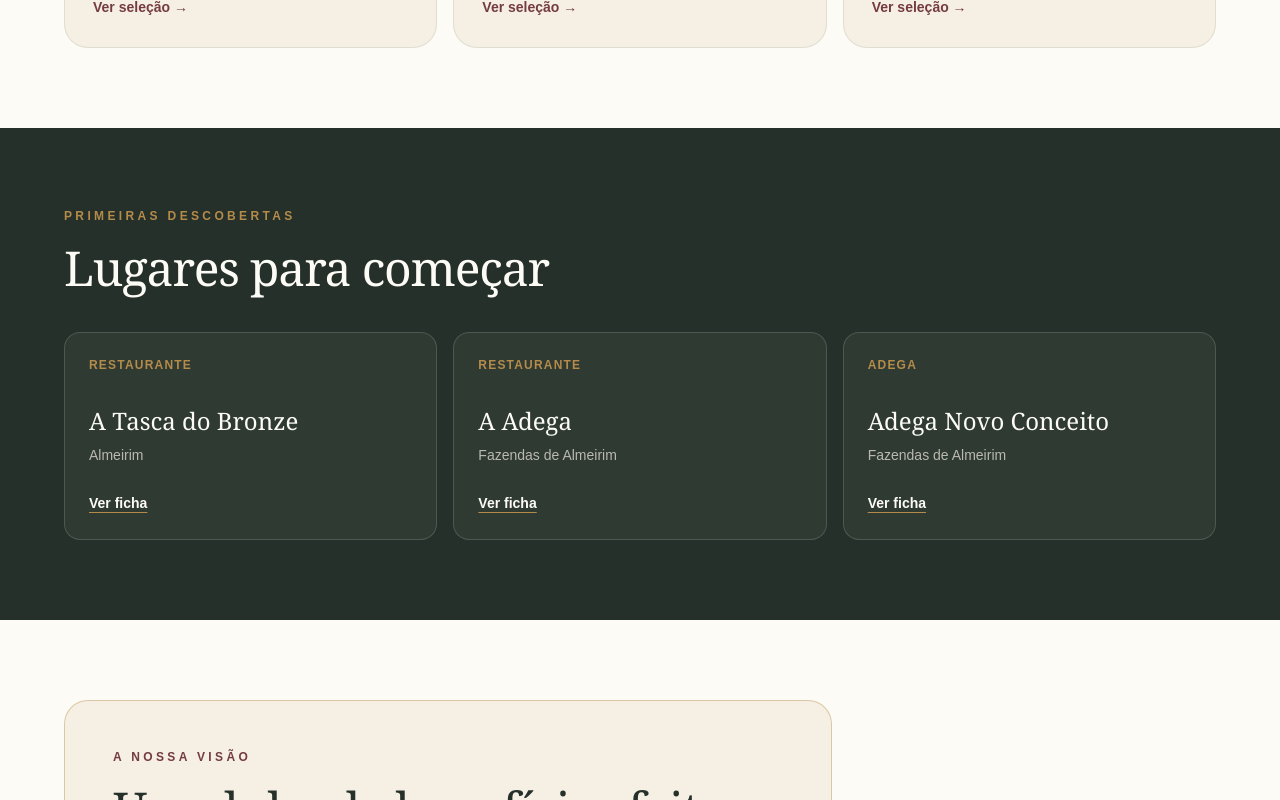
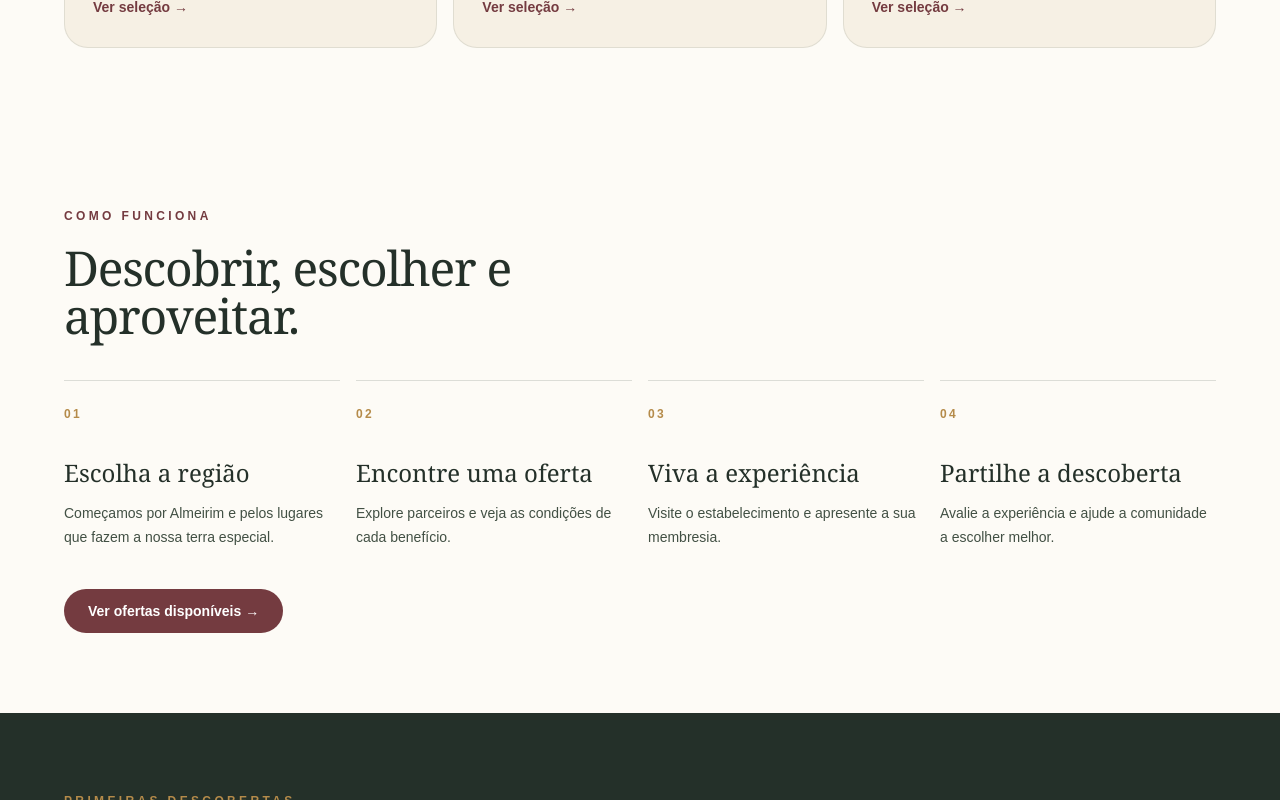
Before and after one commit to Maxwellsan91/ClubeDaqui, a Next.js app in the folder apps/web/: page / in a window 1280 px wide. Shown: the part 1020-1820 px from the top of the page. Built offline with nearby package versions, Linux system fonts and the light colour scheme.

Commit message:
feat: shape home as local gourmet route

```diff
--- a/apps/web/src/app/page.tsx
+++ b/apps/web/src/app/page.tsx
@@ -20,6 +20,12 @@ export default function HomePage() {
           Clube Ribatejo
         </p>
         <div className="flex items-center gap-4">
+          <Link
+            href="/ofertas"
+            className="text-wine-700 hidden text-sm font-semibold sm:block"
+          >
+            Ofertas
+          </Link>
           <Link href="/conta" className="text-wine-700 text-sm font-semibold">
             Minha conta
           </Link>
@@ -83,6 +89,54 @@ export default function HomePage() {
           ))}
         </div>
       </section>
+      <section className="mx-auto max-w-7xl px-6 py-20 sm:px-10 lg:px-16">
+        <p className="text-wine-700 text-xs font-semibold tracking-[0.28em] uppercase">
+          Como funciona
+        </p>
+        <h2 className="font-display mt-5 max-w-2xl text-4xl tracking-tight text-olive-900 sm:text-5xl">
+          Descobrir, escolher e aproveitar.
+        </h2>
+        <div className="mt-10 grid gap-4 md:grid-cols-4">
+          {[
+            [
+              "01",
+              "Escolha a região",
+              "Começamos por Almeirim e pelos lugares que fazem a nossa terra especial.",
+            ],
+            [
+              "02",
+              "Encontre uma oferta",
+              "Explore parceiros e veja as condições de cada benefício.",
+            ],
+            [
+              "03",
+              "Viva a experiência",
+              "Visite o estabelecimento e apresente a sua membresia.",
+            ],
+            [
+              "04",
+              "Partilhe a descoberta",
+              "Avalie a experiência e ajude a comunidade a escolher melhor.",
+            ],
+          ].map(([number, title, detail]) => (
+            <article key={number} className="border-t border-olive-900/15 pt-5">
+              <span className="text-gold-500 text-xs font-semibold tracking-[0.2em]">
+                {number}
+              </span>
+              <h3 className="font-display mt-8 text-2xl text-olive-900">
+                {title}
+              </h3>
+              <p className="mt-3 text-sm leading-6 text-olive-700">{detail}</p>
+            </article>
+          ))}
+        </div>
+        <Link
+          href="/ofertas"
+          className="bg-wine-700 mt-10 inline-block rounded-full px-6 py-3 text-sm font-semibold text-white"
+        >
+          Ver ofertas disponíveis →
+        </Link>
+      </section>
       <section className="text-cream-50 bg-olive-900 px-6 py-20 sm:px-10 lg:px-16">
         <div className="mx-auto max-w-7xl">
           <p className="text-gold-500 text-xs font-semibold tracking-[0.28em] uppercase">
```
